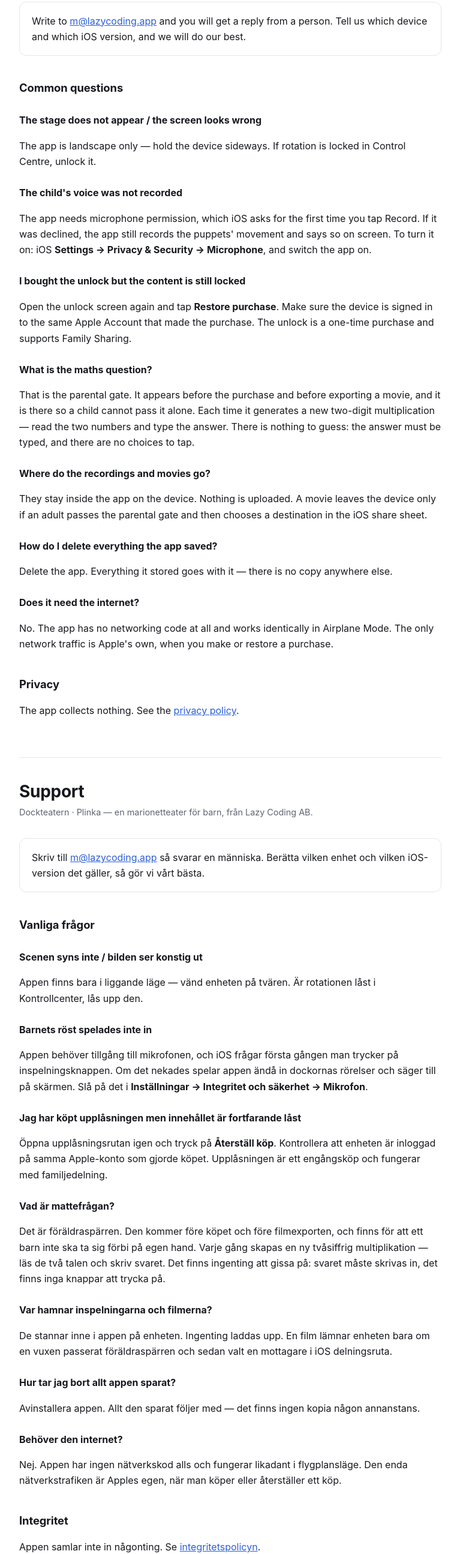
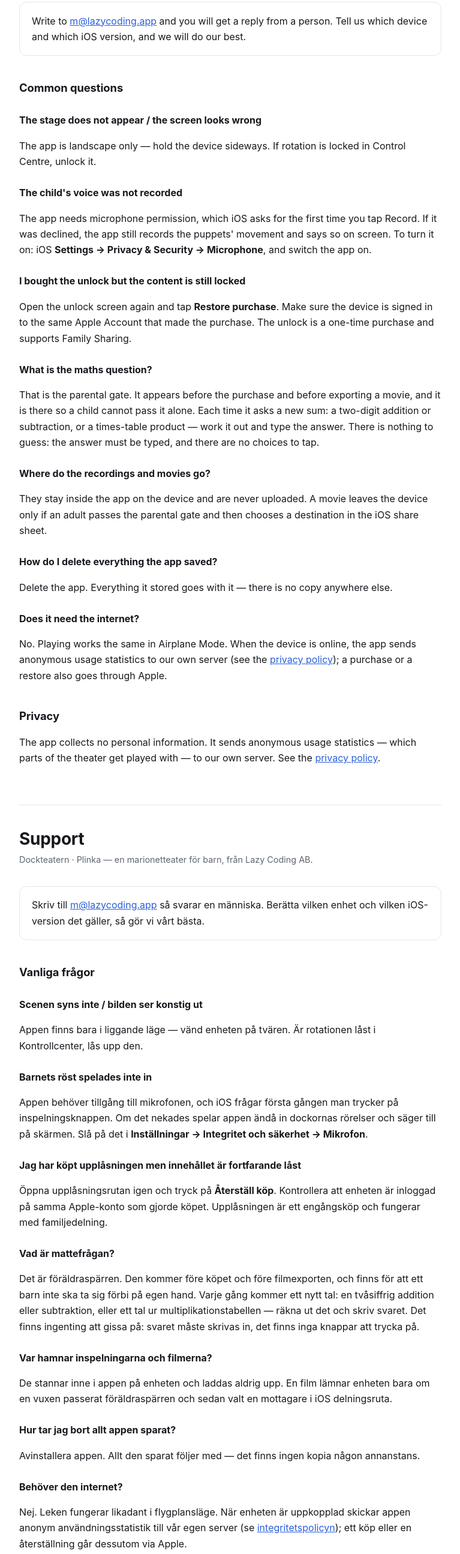
Before and after one commit to Lazy-Coding-AB/plinka, a plain HTML site: page support.html in a window 1280 px wide. Shown: the part 210-2800 px from the top of the page at 60% size, without its empty margins (256-1023 px from the left). Drawn offline with Linux system fonts and the light colour scheme.

Commit message:
Puppet Theater · Plinka: support page and policy match the statistics
The support page still said the app has no networking code and
collects nothing; it now says that playing works offline, and that the
app sends anonymous usage statistics to our own server. Recordings and
movies "are never uploaded" instead of "nothing is uploaded". The
parental gate is described as it is today: a two-digit addition or
subtraction, or a times-table product.

The policy said the statistics are kept as counts. The server stores
each message as it arrives, so it now says that.

Co-Authored-By: Claude Opus 5.5 (1M context) <noreply@anthropic.com>
Claude-Session: https://claude.ai/code/session_01VDCb1UA8oeyKxadfYoxcRU

```diff
--- a/support.html
+++ b/support.html
@@ -57,12 +57,13 @@ one-time purchase and supports Family Sharing.</p>
 
 <h3>What is the maths question?</h3>
 <p>That is the parental gate. It appears before the purchase and before exporting a
-movie, and it is there so a child cannot pass it alone. Each time it generates a new
-two-digit multiplication — read the two numbers and type the answer. There is nothing
-to guess: the answer must be typed, and there are no choices to tap.</p>
+movie, and it is there so a child cannot pass it alone. Each time it asks a new sum:
+a two-digit addition or subtraction, or a times-table product — work it out and type the
+answer. There is nothing to guess: the answer must be typed, and there are no choices to
+tap.</p>
 
 <h3>Where do the recordings and movies go?</h3>
-<p>They stay inside the app on the device. Nothing is uploaded. A movie leaves the
+<p>They stay inside the app on the device and are never uploaded. A movie leaves the
 device only if an adult passes the parental gate and then chooses a destination in the
 iOS share sheet.</p>
 
@@ -70,11 +71,15 @@ iOS share sheet.</p>
 <p>Delete the app. Everything it stored goes with it — there is no copy anywhere else.</p>
 
 <h3>Does it need the internet?</h3>
-<p>No. The app has no networking code at all and works identically in Airplane Mode.
-The only network traffic is Apple's own, when you make or restore a purchase.</p>
+<p>No. Playing works the same in Airplane Mode. When the device is online, the app
+sends anonymous usage statistics to our own server (see the
+<a href="privacy.html">privacy policy</a>); a purchase or a restore also goes through
+Apple.</p>
 
 <h2>Privacy</h2>
-<p>The app collects nothing. See the <a href="privacy.html">privacy policy</a>.</p>
+<p>The app collects no personal information. It sends anonymous usage statistics —
+which parts of the theater get played with — to our own server. See the
+<a href="privacy.html">privacy policy</a>.</p>
 
 <hr>
 
@@ -105,12 +110,13 @@ engångsköp och fungerar med familjedelning.</p>
 
 <h3>Vad är mattefrågan?</h3>
 <p>Det är föräldraspärren. Den kommer före köpet och före filmexporten, och finns för
-att ett barn inte ska ta sig förbi på egen hand. Varje gång skapas en ny tvåsiffrig
-multiplikation — läs de två talen och skriv svaret. Det finns ingenting att gissa på:
-svaret måste skrivas in, det finns inga knappar att trycka på.</p>
+att ett barn inte ska ta sig förbi på egen hand. Varje gång kommer ett nytt tal: en
+tvåsiffrig addition eller subtraktion, eller ett tal ur multiplikationstabellen — räkna ut
+det och skriv svaret. Det finns ingenting att gissa på: svaret måste skrivas in, det finns
+inga knappar att trycka på.</p>
 
 <h3>Var hamnar inspelningarna och filmerna?</h3>
-<p>De stannar inne i appen på enheten. Ingenting laddas upp. En film lämnar enheten
+<p>De stannar inne i appen på enheten och laddas aldrig upp. En film lämnar enheten
 bara om en vuxen passerat föräldraspärren och sedan valt en mottagare i iOS
 delningsruta.</p>
 
@@ -119,11 +125,15 @@ delningsruta.</p>
 annanstans.</p>
 
 <h3>Behöver den internet?</h3>
-<p>Nej. Appen har ingen nätverkskod alls och fungerar likadant i flygplansläge. Den
-enda nätverkstrafiken är Apples egen, när man köper eller återställer ett köp.</p>
+<p>Nej. Leken fungerar likadant i flygplansläge. När enheten är uppkopplad skickar
+appen anonym användningsstatistik till vår egen server (se
+<a href="privacy.html#svenska">integritetspolicyn</a>); ett köp eller en återställning går
+dessutom via Apple.</p>
 
 <h2>Integritet</h2>
-<p>Appen samlar inte in någonting. Se <a href="privacy.html#svenska">integritetspolicyn</a>.</p>
+<p>Appen samlar inte in några personuppgifter. Den skickar anonym användningsstatistik —
+vilka delar av teatern som används — till vår egen server. Se
+<a href="privacy.html#svenska">integritetspolicyn</a>.</p>
 
 <footer>© 2026 Lazy Coding AB</footer>
 </main>
```
Also changed, not shown: privacy.html (+8 -6 lines).
